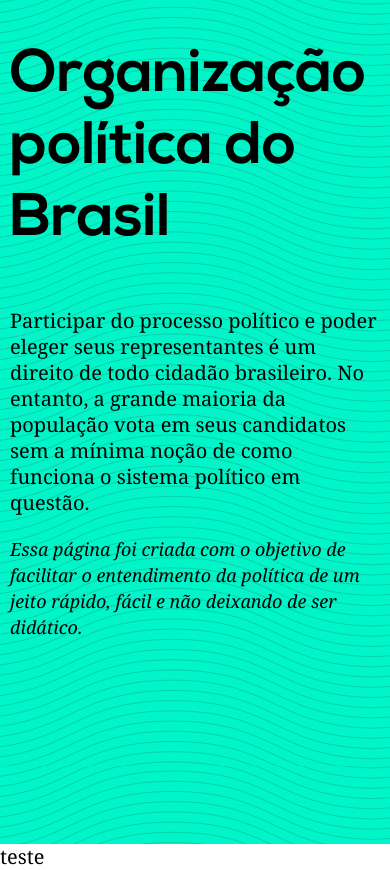
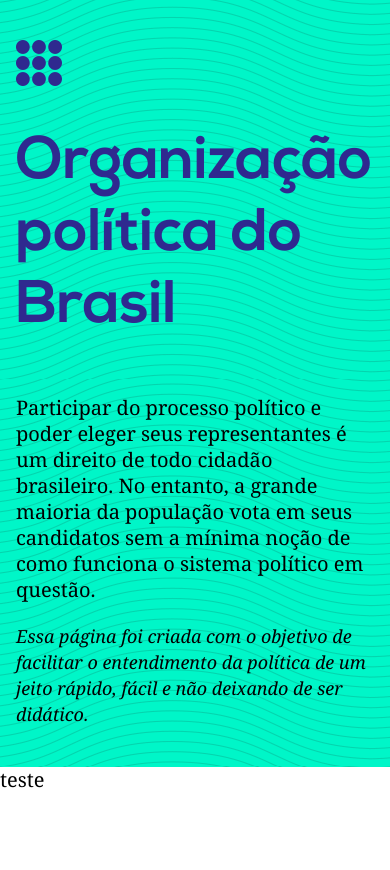
Before and after one commit to danielmullerveiga/brazil_politics, a plain HTML site: page index.html in a window 390 px wide. After the commit the page ends 844 px from the top, so only its background shows below. Drawn offline with nearby package versions, Linux system fonts and the light colour scheme.

Commit message:
Inseri o logo do header

```diff
--- a/index.html
+++ b/index.html
@@ -20,6 +20,9 @@
 	<body>
 		<div class="row">
 			<header class="main-container col-lg-3 col-md-3 col-sm-12 col-xs-12">
+				<a href="#">
+					<img class="logo-header" src="images/logo_header.png">
+				</a>
 				<h1>Organização política do Brasil</h1>
 				<p>Participar do processo político e poder eleger seus representantes é um direito de todo cidadão brasileiro. No entanto, a grande maioria da população vota em seus candidatos sem a mínima noção de como funciona o sistema político em questão.</p>
 				<br>
--- a/styles/custom.css
+++ b/styles/custom.css
@@ -8,13 +8,14 @@
 
 }
 
+
 @media (max-width: 480px) {
 
 	/* HEADINGS AND PARAGRAPH */
-
 	html {
 		font-size: 20px;
 		font-family: georgia;
+		overflow-x: hidden;
 	}
 
 	h1 {
@@ -22,6 +23,7 @@
 		font-size: 3rem;
 		line-height: 3.6rem;
 		margin-bottom: 2.7rem;
+		color: #2f298f;
 	}
 
 	h2 {
@@ -43,9 +45,13 @@
 		font-style: italic;
 	}
 
-	.main-container{
-		height: 100vh;
+	/* LAYOUT */
+	.logo-header {
+		margin-bottom: 1.8rem;
+	}
+
+	.main-container {
 		background: #00F6C8 url(../images/img_pattern.png);
-		padding: 38px 30px 0px 30px;
+		padding: 2rem 1.8rem 2rem 1.8rem;
 	}
 }
```
